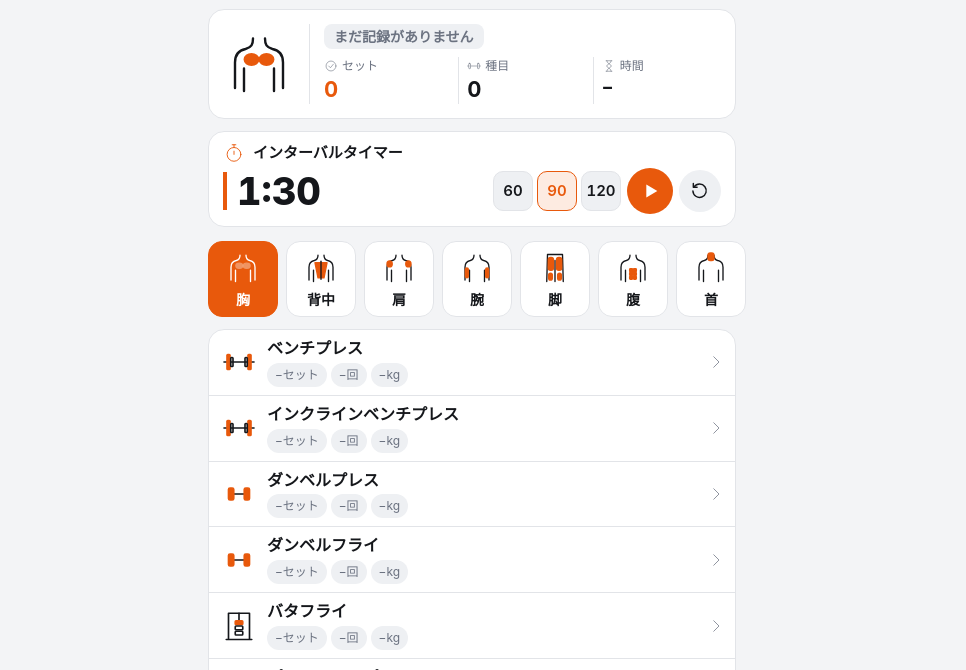
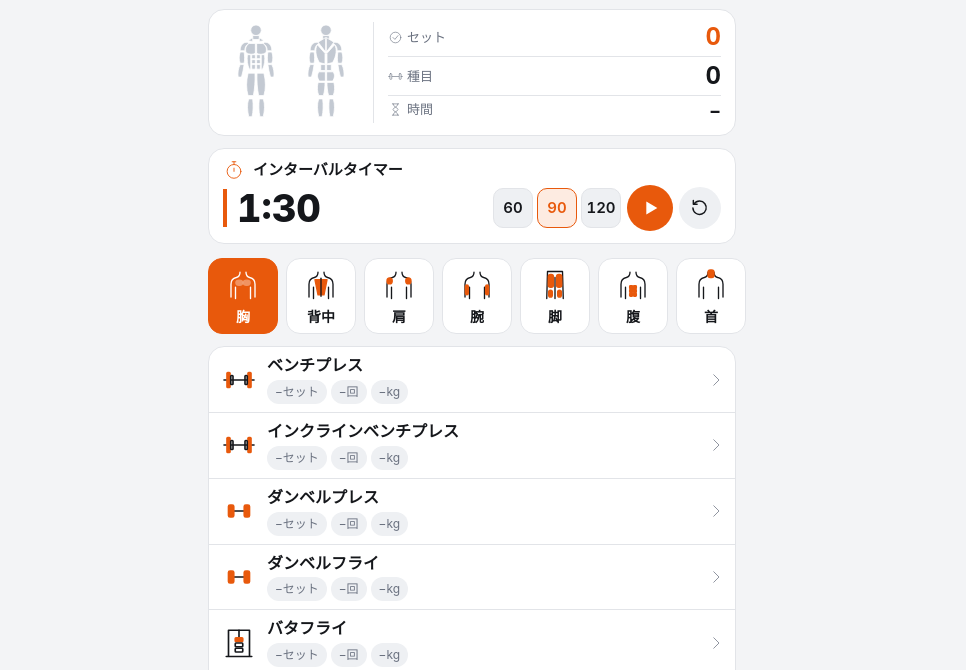
Before and after one commit to Omiso-boy/claude-test, a website with bundled scripts: page app/index.html in a window 1280 px wide. Shown: the part 59-729 px from the top of the page, without its empty margins (168-1134 px from the left). Built offline with nearby package versions, Linux system fonts and the light colour scheme.

Commit message:
まとめカードを筋肉の全身図に変更し、「胸の日」表示をやめる
- 前・後ろの筋肉図を表示し、その日に記録した部位をオレンジで強調
- 部位の日のバッジを削除

Co-Authored-By: Claude Opus 5.5 <noreply@anthropic.com>
Claude-Session: https://claude.ai/code/session_01NrNWo6QfWP24i9xSF88kMb

```diff
--- a/app/app.js
+++ b/app/app.js
@@ -6,7 +6,7 @@ import {
   PARTS, partOf, validateCustomExercise, exercisesForPart, planRows,
   equipmentOf, daySummary, exerciseStats,
 } from './lib.js';
-import { PART_ICONS, EQUIPMENT_ICONS, UI_ICONS } from './icons.js';
+import { PART_ICONS, EQUIPMENT_ICONS, UI_ICONS, muscleFigures } from './icons.js';
 
 const KEY_SETS = 'kintore.v1.sets';
 const KEY_CUSTOM = 'kintore.v1.customExercises';
@@ -155,10 +155,8 @@ function renderDate() {
 
 function renderSummary() {
   const sum = daySummary(sets, fDate.value, custom);
-  const shownPart = sum.parts[0] ?? currentPart;
-  $('#summary-body').innerHTML = PART_ICONS[shownPart];
-  $('#summary-badge').textContent = sum.parts.length ? `${sum.parts.map(partLabel).join('・')}の日` : 'まだ記録がありません';
-  $('#summary-badge').classList.toggle('empty-badge', !sum.parts.length);
+  // 筋肉の絵：その日に記録した部位の筋肉をオレンジにする
+  $('#summary-body').innerHTML = muscleFigures(sum.parts);
   $('#stat-sets').textContent = String(sum.setCount);
   $('#stat-ex').textContent = String(sum.exerciseCount);
   $('#stat-time').textContent = sum.minutes == null ? '−' : sum.minutes >= 60 ? `${Math.floor(sum.minutes / 60)}時間${sum.minutes % 60}分` : `${sum.minutes}分`;
--- a/app/icons.js
+++ b/app/icons.js
@@ -41,3 +41,41 @@ export const UI_ICONS = {
   chevronRight: svg('<path d="M18 10l14 14-14 14"/>'),
   calendar: svg('<rect x="7" y="10" width="34" height="31" rx="3"/><path d="M7 19h34M16 6v8M32 6v8"/>'),
 };
+
+// ---------- 筋肉の全身図（前・後ろ） ----------
+// 左半分だけ描き、左右反転して右半分を作る。part が記録した部位なら .on（アクセント色）になる。
+// [部位, SVGの図形] の配列。座標は viewBox 0 0 100 150、体の中心は x=50。
+const FRONT_HALF = [
+  ['neck', '<path d="M38 27L45 22v6z"/>'],
+  ['shoulders', '<path d="M37 29c-7 0-11 5-11 13h7c0-5 2-9 6-11z"/>'],
+  ['chest', '<path d="M49 31H40c-5 2-7 8-5 14 5 3 10 3 14 1z"/>'],
+  ['arms', '<path d="M26 44c-2 6-2 12 0 17h6c1-5 1-11 0-17z"/>'],
+  ['arms', '<path d="M26 63c-3 6-4 13-3 19h5c2-6 3-13 4-19z"/>'],
+  ['abs', '<rect x="43.5" y="48" width="5.5" height="6" rx="1.5"/><rect x="43.5" y="55.5" width="5.5" height="6" rx="1.5"/><rect x="43.5" y="63" width="5.5" height="7" rx="1.5"/>'],
+  ['abs', '<path d="M42 48h-5c-1 8 0 16 3 22h2z"/>'],
+  ['legs', '<path d="M48.5 76H38c-3 12-3 24 0 34h8c2-10 3-22 2.5-34z"/>'],
+  ['legs', '<path d="M39 115c-3 8-2 18 0 27h5c2-8 2-18 1-27z"/>'],
+];
+const BACK_HALF = [
+  ['back', '<path d="M49.5 22L38 29l11.5 15z"/>'],
+  ['shoulders', '<path d="M37 29c-7 0-11 5-11 13h7c0-5 2-9 6-11z"/>'],
+  ['back', '<path d="M48.5 46L37 33c-4 6-3 17 3 27l8.5 2z"/>'],
+  ['arms', '<path d="M26 44c-2 6-2 12 0 17h6c1-5 1-11 0-17z"/>'],
+  ['arms', '<path d="M26 63c-3 6-4 13-3 19h5c2-6 3-13 4-19z"/>'],
+  ['back', '<path d="M49 63h-7v9h7z"/>'],
+  ['legs', '<path d="M49 74H39c-3 5-2 10 1 14h9z"/>'],
+  ['legs', '<path d="M48.5 90H38c-2 8-1 14 1 20h7c2-7 2.5-13 2.5-20z"/>'],
+  ['legs', '<path d="M39 115c-3 8-2 18 0 27h5c2-8 2-18 1-27z"/>'],
+];
+const HEAD = '<circle class="head" cx="50" cy="11" r="8"/><path class="head" d="M45 19h10v6H45z"/>';
+
+function figure(half, active, label) {
+  const shapes = half.map(([part, d]) => `<g class="m${active.has(part) ? ' on' : ''}">${d}</g>`).join('');
+  return `<svg viewBox="0 0 100 150" role="img" aria-label="${label}">${HEAD}${shapes}<g transform="translate(100 0) scale(-1 1)">${shapes}</g></svg>`;
+}
+
+/** 前・後ろの全身図。activeParts に含まれる部位の筋肉を強調する */
+export function muscleFigures(activeParts = []) {
+  const active = new Set(activeParts);
+  return `<span class="fig">${figure(FRONT_HALF, active, '全身の筋肉（前）')}</span><span class="fig">${figure(BACK_HALF, active, '全身の筋肉（後ろ）')}</span>`;
+}
--- a/app/index.html
+++ b/app/index.html
@@ -43,14 +43,11 @@
       </div>
 
       <section id="summary" class="card summary" aria-label="今日のまとめ">
-        <div id="summary-body" class="summary-body" aria-hidden="true"></div>
-        <div class="summary-info">
-          <span id="summary-badge" class="badge"></span>
-          <div class="stats">
-            <div class="stat"><span class="stat-lbl"><span data-icon="check"></span>セット</span><span class="stat-val" id="stat-sets">0</span></div>
-            <div class="stat"><span class="stat-lbl"><span data-icon="record"></span>種目</span><span class="stat-val" id="stat-ex">0</span></div>
-            <div class="stat"><span class="stat-lbl"><span data-icon="hourglass"></span>時間</span><span class="stat-val" id="stat-time">−</span></div>
-          </div>
+        <div id="summary-body" class="fig-pair"></div>
+        <div class="stats">
+          <div class="stat"><span class="stat-lbl"><span data-icon="check"></span>セット</span><span class="stat-val" id="stat-sets">0</span></div>
+          <div class="stat"><span class="stat-lbl"><span data-icon="record"></span>種目</span><span class="stat-val" id="stat-ex">0</span></div>
+          <div class="stat"><span class="stat-lbl"><span data-icon="hourglass"></span>時間</span><span class="stat-val" id="stat-time">−</span></div>
         </div>
       </section>
 
--- a/app/style.css
+++ b/app/style.css
@@ -10,6 +10,7 @@
   --accent-text: #ffffff;
   --danger: #c92a2a;
   --tabbar: rgba(255, 255, 255, 0.94);
+  --muscle: #c3c9d2;
   color-scheme: light;
 }
 @media (prefers-color-scheme: dark) {
@@ -25,6 +26,7 @@
     --accent-text: #15171b;
     --danger: #ff6b6b;
     --tabbar: rgba(17, 19, 23, 0.94);
+    --muscle: #4b535f;
     color-scheme: dark;
   }
 }
@@ -108,22 +110,19 @@ input[type="text"], input[type="date"], select {
 
 .chev { width: 18px; height: 18px; color: var(--muted); flex: 0 0 auto; }
 
-/* ---------- 今日のまとめ ---------- */
-.summary { display: flex; align-items: center; gap: 14px; }
-.summary-body { width: 72px; height: 72px; flex: 0 0 auto; color: var(--text); }
-.summary-body svg { stroke-width: 1.6; }
-.summary-info { flex: 1; min-width: 0; border-left: 1px solid var(--border); padding-left: 14px; }
-.badge {
-  display: inline-block; background: var(--accent); color: var(--accent-text);
-  font-weight: 700; font-size: 14px; padding: 2px 10px; border-radius: 8px; margin-bottom: 8px;
-}
-.badge.empty-badge { background: var(--surface-2); color: var(--muted); }
-.stats { display: grid; grid-template-columns: repeat(3, 1fr); gap: 6px; }
-.stat { display: flex; flex-direction: column; min-width: 0; }
-.stat + .stat { border-left: 1px solid var(--border); padding-left: 8px; }
-.stat-lbl { display: flex; align-items: center; gap: 4px; font-size: 12px; color: var(--muted); white-space: nowrap; }
-.stat-lbl [data-icon] { width: 14px; height: 14px; }
-.stat-val { font-size: 22px; font-weight: 700; font-variant-numeric: tabular-nums; line-height: 1.3; white-space: nowrap; }
+/* ---------- 今日のまとめ（筋肉の絵＋数字） ---------- */
+.summary { display: flex; align-items: center; gap: 14px; padding: 12px 14px; }
+.fig-pair { flex: 0 0 auto; display: flex; gap: 4px; }
+.fig { display: block; width: 66px; height: 99px; }
+/* 筋肉どうしの境目は背景色の線で区切る */
+.fig .head, .fig .m { fill: var(--muscle); stroke: var(--surface); stroke-width: 1.2; }
+.fig .m.on { fill: var(--accent); }
+.stats { flex: 1; min-width: 0; display: grid; gap: 4px; border-left: 1px solid var(--border); padding-left: 14px; }
+.stat { display: flex; align-items: baseline; justify-content: space-between; gap: 8px; min-width: 0; }
+.stat + .stat { border-top: 1px solid var(--border); padding-top: 4px; }
+.stat-lbl { display: flex; align-items: center; gap: 4px; font-size: 13px; color: var(--muted); white-space: nowrap; }
+.stat-lbl [data-icon] { width: 15px; height: 15px; }
+.stat-val { font-size: 24px; font-weight: 700; font-variant-numeric: tabular-nums; line-height: 1.25; white-space: nowrap; }
 #stat-sets { color: var(--accent); }
 #stat-time { font-size: 18px; }
 
--- a/app/sw.js
+++ b/app/sw.js
@@ -1,6 +1,6 @@
 // オフラインでも起動できるように、アプリ本体をキャッシュする。
 // アプリを更新したら VERSION を上げること（古いキャッシュが削除される）。
-const VERSION = 'v5';
+const VERSION = 'v7';
 const CACHE = `kintore-${VERSION}`;
 const FILES = ['./', 'index.html', 'style.css', 'app.js', 'lib.js', 'icons.js', 'manifest.webmanifest', 'icon-180.png', 'icon-192.png', 'icon-512.png'];
 
```
Also changed, not shown: docs/DECISIONS.md (+5 -0 lines), docs/INDEX.md (+2 -2 lines), docs/WORKLOG.md (+6 -0 lines).
